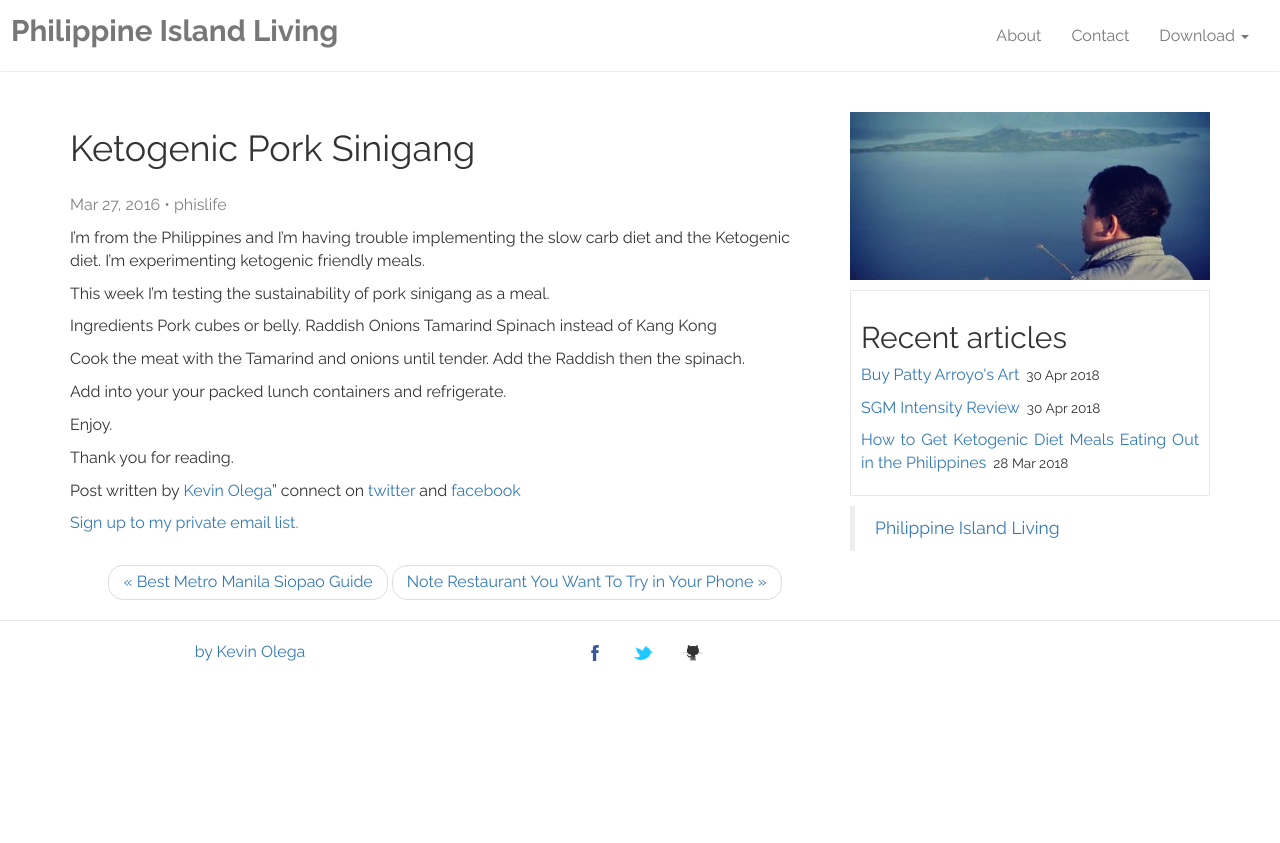
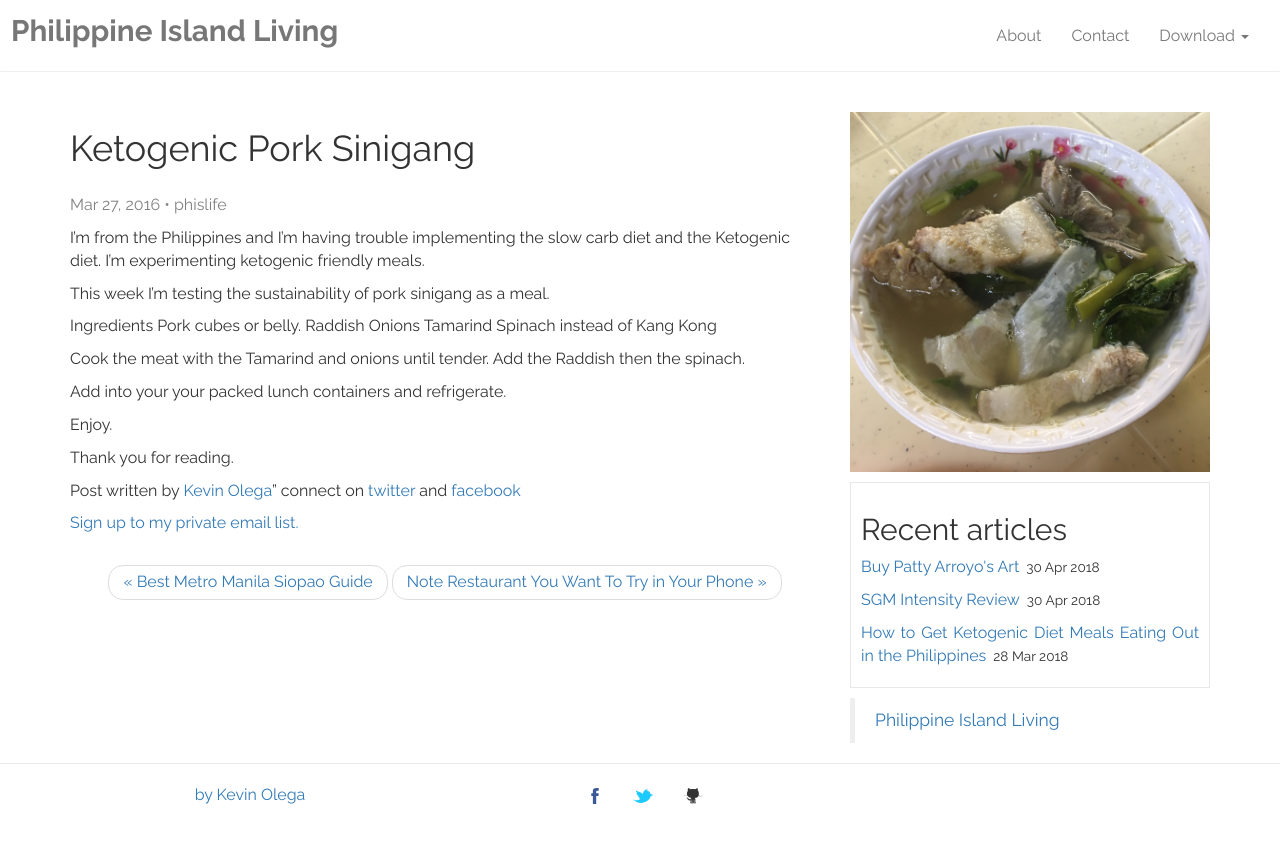
Before and after one commit to virtualous/blog, a Jekyll site: the page built from _posts/2016-03-27-ketogenic-pork-sinigang.md, in a window 1280 px wide. Shown: the top 843 px of the page. Built offline with Jekyll 4.4.1, drawn with Linux system fonts in a browser that asks for light colours; comment, search, counter and statistics services are not loaded.

Commit message:
updated sinigang

```diff
--- a/_posts/2016-03-27-ketogenic-pork-sinigang.md
+++ b/_posts/2016-03-27-ketogenic-pork-sinigang.md
@@ -4,6 +4,7 @@ title: Ketogenic Pork Sinigang
 date: 2016-03-27 13:52
 author: phislife
 comments: true
+img: Keto-Sinigang.jpg
 categories: [Uncategorized]
 ---
 I'm from the Philippines and I'm having trouble implementing the slow carb diet and the Ketogenic diet. I'm experimenting ketogenic friendly meals.
```
Also changed, not shown: images/Keto-Sinigang.jpg (added), 1 other file.
